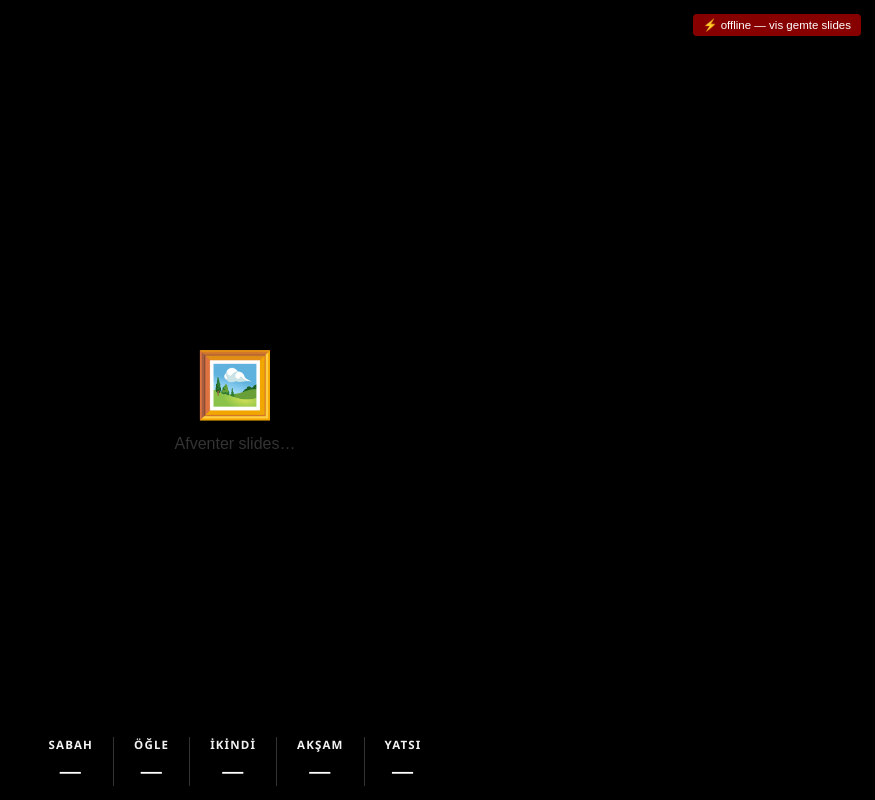
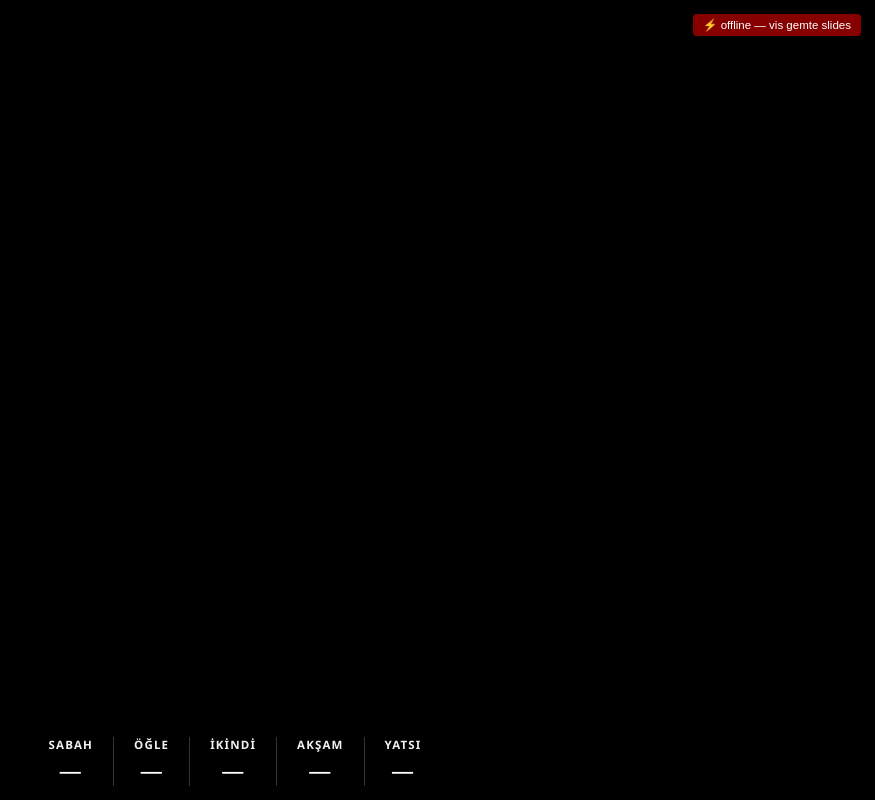
Before and after one commit to Harsh814-fs/slideshow, a Flask app: template templates/screen.html in a window 1280 px wide. Shown: the whole page, without its empty margins (405-1280 px from the left). Run offline with Flask 3, Linux system fonts and the light colour scheme; the template is opened without the code that fills it, so the values that code supplies are empty; some libraries are stand-ins or nearby versions.

Commit message:
Update screen.html

```diff
--- a/templates/screen.html
+++ b/templates/screen.html
@@ -19,14 +19,8 @@
     .slide.active { opacity: 1; z-index: 1; }
     .slide img { width: 100%; height: 100%; object-fit: contain; display: block; }
 
-    /* Empty state */
-    #empty {
-      position: absolute; inset: 0; display: flex;
-      align-items: center; justify-content: center;
-      flex-direction: column; gap: 12px; color: #333;
-    }
-    #empty .icon { font-size: 4rem; }
-    #empty p { font-size: 1rem; font-family: sans-serif; }
+    /* Empty state — hidden, no animation */
+    #empty { display: none !important; }
 
     /* ── Prayer times bar ────────────────────────────────────────────────── */
     #prayer-bar {
@@ -101,10 +95,7 @@
   <div id="offline-badge">⚡ offline — vis gemte slides</div>
 
   <div id="slideshow">
-    <div id="empty">
-      <div class="icon">🖼️</div>
-      <p>Afventer slides…</p>
-    </div>
+    <div id="empty" style="display:none"></div>
   </div>
 
   <!-- Prayer times bar -->
```
